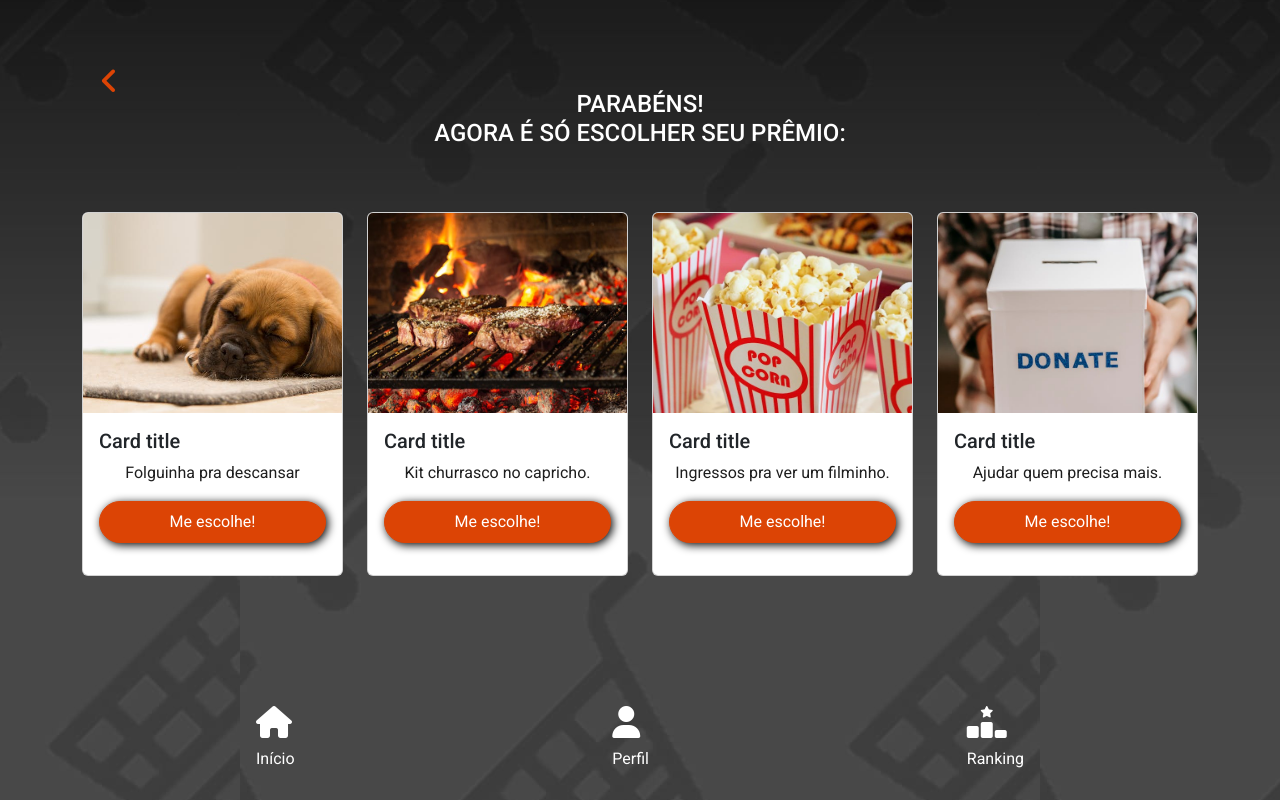
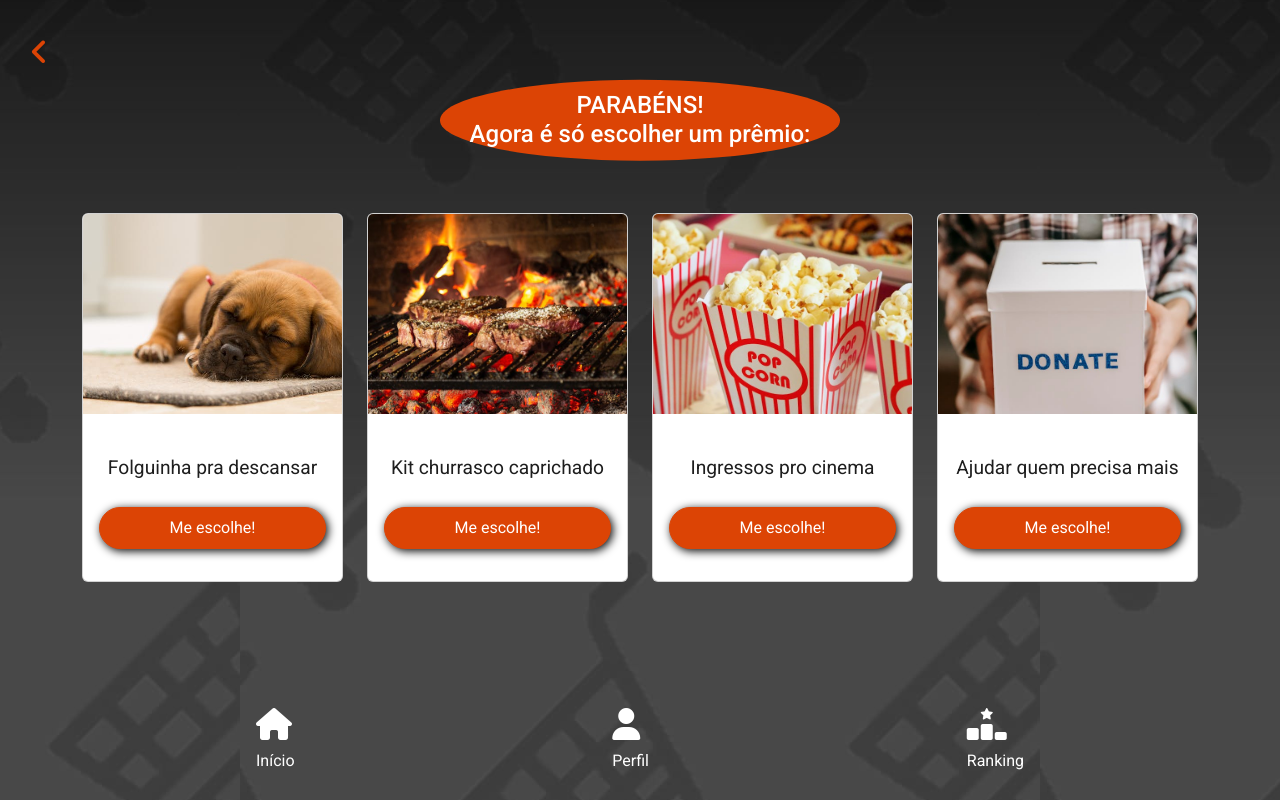
Before and after one commit to rafavanzele/Projeto_JBS_Swift, a plain HTML site: page pages/premios.html in a window 1280 px wide. Drawn offline with nearby package versions, Linux system fonts and the light colour scheme.

Commit message:
finalizando html e css page premios

```diff
--- a/css/estilos.css
+++ b/css/estilos.css
@@ -170,7 +170,7 @@ a {
 }
 
 .btn-voltar {
-    position: relative;
+    position: absolute;
     top: 30px;
     left: 30px;
     color: var(--color3);
@@ -199,26 +199,61 @@ a {
     font-size: 1rem;
     justify-content: space-between;
     text-align: center;
+}
+
+.footer span:hover {
+    transform: scale(1.2);
 
 }
 
 
 /* PRÊMIOS PAGE */
 h2 {
+    width: 100%;
     font-family: "Roboto", sans-serif;
     font-size: 1.5rem;
     color: var(--color1);
     text-align: center;
-    margin: 1rem 0 2rem 0;
+    justify-content: center;
+    margin: 3rem auto 0 auto;
 }
+
+.titulo-elipse {
+    position: relative;
+    display: inline-block;
+    font-size: 1.5rem;
+    color: var(--color1);
+    z-index: 1;
+    margin: 4rem auto 0 auto;
+    text-align: center;
+}
+
+.titulo-elipse::before {
+    position: absolute;
+    content: " ";
+    top: 50%;
+    left: 50%;
+    transform: translate(-50%, -50%);
+    background-color: var(--color3);
+    width: 80%;
+    height: 140%;
+    border-radius: 50%;
+    z-index: -1;
+    opacity: 0.5;
+}
+
+
 
 .card-text {
     color: var(--color4);
+    font-size: 1.2rem;
 }
 
 .card img {
-    height: 200px;        /* altura fixa para todas as imagens */
-    object-fit: cover;    /* corta a imagem mantendo proporção */
+    height: 200px;
+    /* altura fixa para todas as imagens */
+    object-fit: cover;
+    /* corta a imagem mantendo proporção */
 }
 
 .card .btn {
@@ -236,6 +271,9 @@ h2 {
     box-shadow: 2px 2px 10px var(--color2);
 }
 
+.card .btn:hover {
+    transform: scale(1.1);
+}
 
 
 
@@ -255,10 +293,13 @@ h2 {
         flex-direction: column;
     }
 
-    .table-container, .footer {
+    .table-container,
+    .footer {
         max-width: 60%;
     }
 
-
-
+    .titulo-elipse::before {
+        max-width: 400px;
+        opacity: 1;
+    }
 }
--- a/pages/premios.html
+++ b/pages/premios.html
@@ -30,7 +30,8 @@
             <!-- icone voltar -->
             <span class="btn-voltar"><i class="fa-solid fa-angle-left"></i></span>
 
-            <h2>PARABÉNS! <br>AGORA É SÓ ESCOLHER SEU PRÊMIO:</h2>
+            <!-- Titulo e elipse da pagina -->
+            <h2 class="titulo-elipse">PARABÉNS! <br>Agora é só escolher um prêmio:</h2>
 
 
             <!-- CARDS PREMIOS -->
@@ -42,8 +43,7 @@
                         <div class="card h-100">
                             <img src="../img/folga.jpg" class="card-img-top" alt="foto de um dog descansando">
                             <div class="card-body">
-                                <h5 class="card-title">Card title</h5>
-                                <p class="card-text">Folguinha pra descansar</p>
+                                <p class="card-text my-4">Folguinha pra descansar</p>
                                 <a href="#" class="btn">Me escolhe!</a>
                             </div>
                         </div>
@@ -54,8 +54,7 @@
                         <div class="card h-100">
                             <img src="../img/churrasco.jpg" class="card-img-top" alt="churrasco">
                             <div class="card-body">
-                                <h5 class="card-title">Card title</h5>
-                                <p class="card-text">Kit churrasco no capricho.</p>
+                                <p class="card-text my-4">Kit churrasco caprichado</p>
                                 <a href="#" class="btn">Me escolhe!</a>
                             </div>
                         </div>
@@ -66,8 +65,7 @@
                         <div class="card h-100">
                             <img src="../img/pipoca.jpg" class="card-img-top" alt="pipoca de cinema">
                             <div class="card-body">
-                                <h5 class="card-title">Card title</h5>
-                                <p class="card-text">Ingressos pra ver um filminho.</p>
+                                <p class="card-text my-4">Ingressos pro cinema</p>
                                 <a href="#" class="btn">Me escolhe!</a>
                             </div>
                         </div>
@@ -78,8 +76,7 @@
                         <div class="card h-100">
                             <img src="../img/ajudar.jpg" class="card-img-top" alt="caridade">
                             <div class="card-body">
-                                <h5 class="card-title">Card title</h5>
-                                <p class="card-text">Ajudar quem precisa mais.</p>
+                                <p class="card-text my-4">Ajudar quem precisa mais</p>
                                 <a href="#" class="btn">Me escolhe!</a>
                             </div>
                         </div>
```
